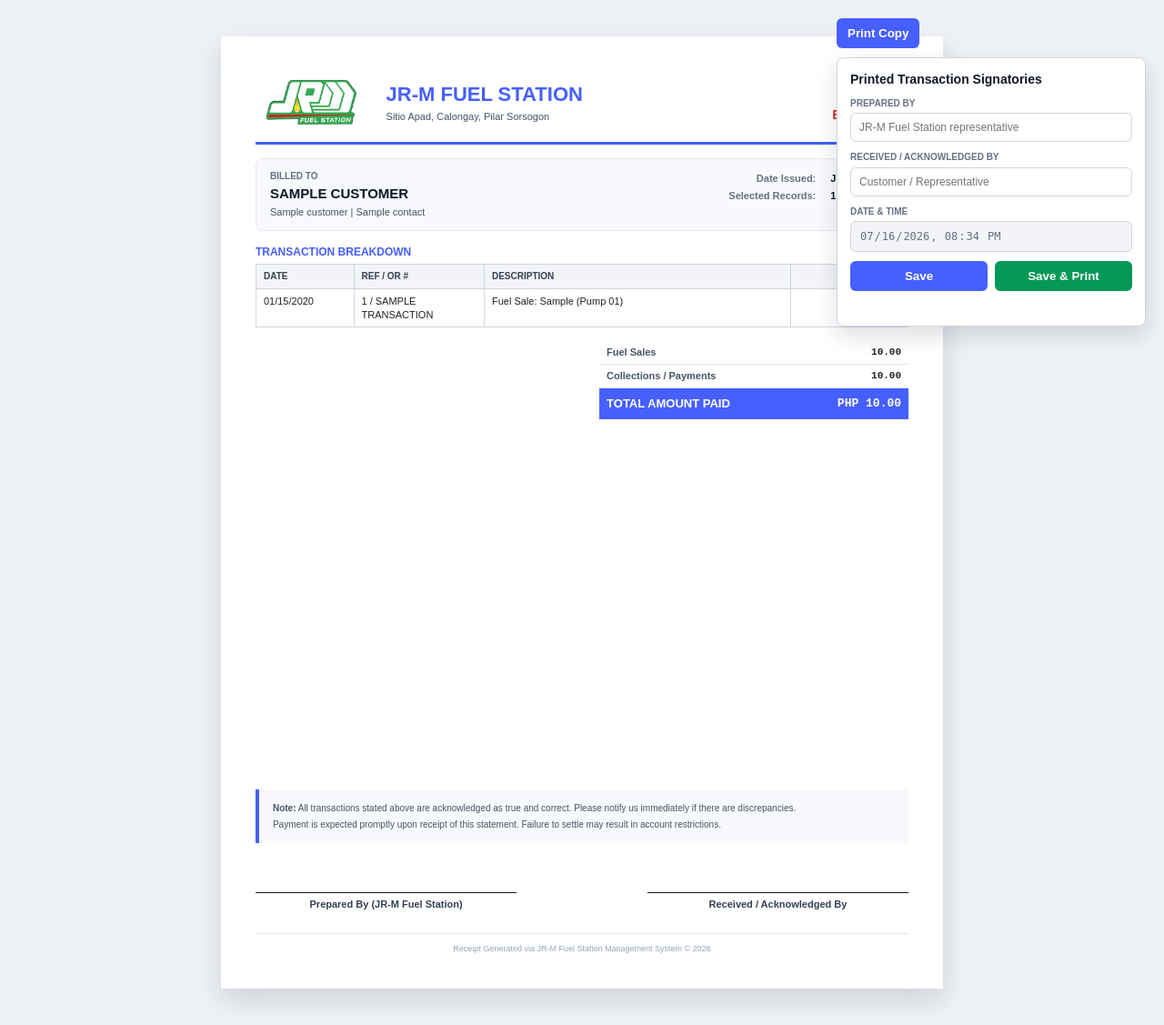
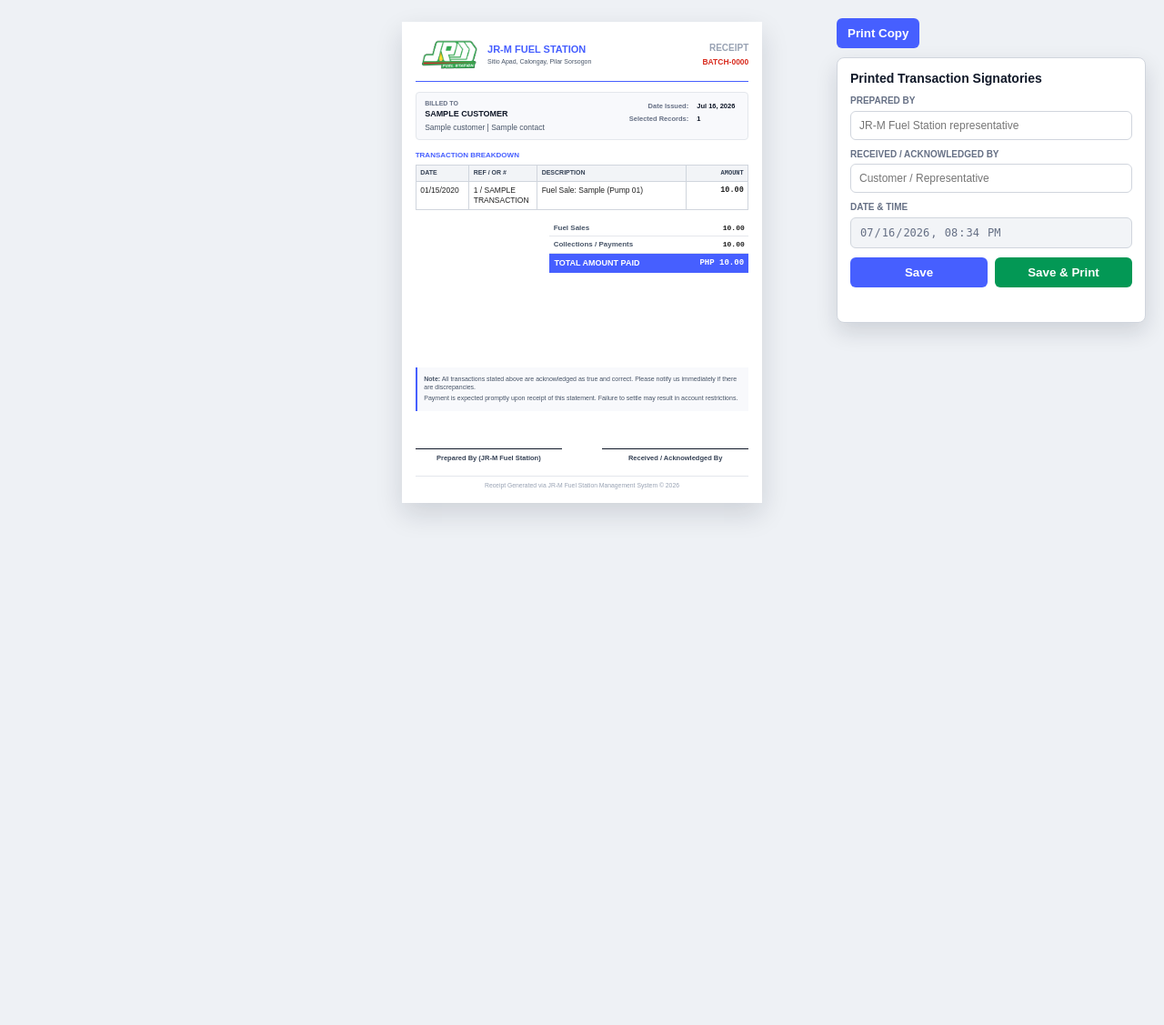
Before and after one commit to Mael404/posgasthesis, a Laravel app: template resources/views/pages/printedtransactions-print.blade.php in a window 1280 px wide. Shown: the whole page at 91% size. After the commit the page ends 570 px from the top, so only its background shows below. Run offline with Laravel 12, Linux system fonts and the light colour scheme; the template is opened without the code that fills it: most values are stand-ins (such as "Sample title", 1, 10 or a date in 2020).

Commit message:
feat: update printed transactions layout for A6 paper format and adjust styling for improved readability

```diff
--- a/resources/views/pages/printedtransactions-print.blade.php
+++ b/resources/views/pages/printedtransactions-print.blade.php
@@ -68,26 +68,32 @@
     <title>{{ $batchNo }} - {{ $documentTitle }}</title>
     @include('layouts.browser-icon')
     <style>
-        @page { margin: 1cm; size: A4 portrait; }
+        :root {
+            --a6-paper-width: 105mm;
+            --a6-paper-height: 148mm;
+            --a6-page-margin: 4mm;
+            --a6-print-height: 140mm;
+        }
+        @page { margin: 4mm; size: 105mm 148mm; }
         body {
             margin: 0;
             color: #222;
             font-family: Arial, Helvetica, sans-serif;
-            font-size: 11px;
-            line-height: 1.35;
+            font-size: 8.5px;
+            line-height: 1.24;
             -webkit-print-color-adjust: exact;
             print-color-adjust: exact;
         }
         p { margin: 0; }
         @media screen {
-            body { background: #eef1f5; padding: 40px; }
+            body { background: #eef1f5; padding: 24px; }
             .sheet {
                 background: #fff;
                 box-shadow: 0 12px 28px rgba(15, 23, 42, 0.14);
                 margin: 0 auto;
-                max-width: 210mm;
-                min-height: 277mm;
-                padding: 1cm;
+                max-width: var(--a6-paper-width);
+                min-height: var(--a6-paper-height);
+                padding: var(--a6-page-margin);
             }
             .no-print {
                 position: fixed;
@@ -99,7 +105,14 @@
         }
         @media print {
             body { background: #fff; }
-            .sheet { box-shadow: none; margin: 0; max-width: none; min-height: 100vh; padding: 0; }
+            .sheet {
+                box-shadow: none;
+                margin: 0;
+                max-width: none;
+                min-height: var(--a6-print-height);
+                padding: 0;
+                width: 100%;
+            }
             .no-print { display: none !important; }
         }
         .toolbar {
@@ -174,19 +187,20 @@
             box-sizing: border-box;
             display: flex;
             flex-direction: column;
-            min-height: 277mm;
+            min-height: var(--a6-print-height);
             position: relative;
         }
         .main-content { flex: 1; }
         .report-header {
-            border-bottom: 3px solid #465fff;
-            margin-bottom: 15px;
-            padding-bottom: 10px;
+            border-bottom: 1.5px solid #465fff;
+            margin-bottom: 3mm;
+            padding-bottom: 2mm;
         }
         .header-table, .meta-table, .data-table, .summary-table {
             border-collapse: collapse;
             width: 100%;
         }
+        .data-table { table-layout: fixed; }
         .header-table td {
             border: 0;
             padding: 0;
@@ -194,35 +208,36 @@
         }
         .logo {
             height: auto;
-            max-width: 130px;
+            max-width: 21mm;
         }
         .company-name {
             color: #465fff;
-            font-size: 22px;
+            font-size: 11px;
             font-weight: 900;
             margin: 0;
         }
         .company-details {
             color: #475467;
+            font-size: 7px;
             margin: 2px 0 0;
         }
         .statement-title {
             color: #98a2b3;
-            font-size: 18px;
+            font-size: 10px;
             font-weight: 900;
             text-align: right;
             text-transform: uppercase;
         }
         .statement-number {
             color: #d92d20;
-            font-size: 14px;
+            font-size: 8.5px;
             font-weight: 900;
-            margin-top: 5px;
+            margin-top: 1mm;
             text-align: right;
         }
         .status-stamp {
             color: rgba(28, 200, 138, 0.15);
-            font-size: 60px;
+            font-size: 30px;
             font-weight: 900;
             left: 50%;
             pointer-events: none;
@@ -236,25 +251,27 @@
             align-items: flex-start;
             background: #f8f9fc;
             border: 1px solid #e4e7ec;
-            border-radius: 8px;
+            border-radius: 4px;
             display: flex;
+            gap: 3mm;
             justify-content: space-between;
-            margin-bottom: 15px;
-            padding: 12px 15px;
+            margin-bottom: 3mm;
+            padding: 2mm 2.5mm;
         }
+        .bill-to { min-width: 0; }
         .bill-to-label {
             color: #667085;
             display: block;
-            font-size: 10px;
+            font-size: 7px;
             font-weight: 700;
             margin-bottom: 2px;
             text-transform: uppercase;
         }
         .bill-to h3 {
             color: #101828;
-            font-size: 15px;
+            font-size: 9px;
             font-weight: 900;
-            margin: 0 0 3px;
+            margin: 0 0 1mm;
             text-transform: uppercase;
         }
         .bill-to p {
@@ -263,8 +280,8 @@
         }
         .meta-table td {
             border: 0;
-            font-size: 11px;
-            padding: 2px 8px;
+            font-size: 7.5px;
+            padding: 0.6mm 1.2mm;
         }
         .meta-table td:first-child {
             color: #667085;
@@ -278,20 +295,22 @@
         }
         .table-title {
             color: #465fff;
-            font-size: 12px;
+            font-size: 8px;
             font-weight: 800;
-            margin-bottom: 5px;
+            margin-bottom: 1.5mm;
             text-transform: uppercase;
         }
         .data-table th, .data-table td {
             border: 1px solid #d0d5dd;
-            padding: 6px 8px;
+            overflow-wrap: anywhere;
+            padding: 1.1mm 1.2mm;
             vertical-align: top;
         }
+        .data-table tr { page-break-inside: avoid; }
         .data-table th {
             background: #f2f4f7;
             color: #344054;
-            font-size: 10px;
+            font-size: 7px;
             font-weight: 800;
             text-align: left;
             text-transform: uppercase;
@@ -305,15 +324,15 @@
         .summary-box {
             display: flex;
             justify-content: flex-end;
-            margin-top: 15px;
+            margin-top: 3mm;
             page-break-inside: avoid;
         }
-        .summary-table { width: 340px; }
+        .summary-table { width: 58mm; }
         .summary-table td {
             border: 0;
             border-bottom: 1px solid #e4e7ec;
-            font-size: 11px;
-            padding: 5px 8px;
+            font-size: 8px;
+            padding: 1mm 1.2mm;
         }
         .summary-table td:first-child {
             color: #475467;
@@ -323,61 +342,61 @@
         .grand-total td {
             border: 0 !important;
             color: #fff !important;
-            font-size: 13px !important;
+            font-size: 9px !important;
             font-weight: 900 !important;
-            padding: 8px !important;
+            padding: 1.4mm !important;
         }
         .bottom-section {
             margin-top: auto;
-            padding-top: 28px;
+            padding-top: 4mm;
             page-break-inside: avoid;
         }
         .instructions {
             background: #f8f9fc;
-            border-left: 4px solid #465fff;
+            border-left: 2px solid #465fff;
             color: #475467;
-            font-size: 10px;
-            margin-bottom: 28px;
-            padding: 10px 15px;
+            font-size: 7px;
+            margin-bottom: 4mm;
+            padding: 1.5mm 2mm;
         }
-        .instructions p { margin: 4px 0; }
+        .instructions p { margin: 1mm 0; }
         .signatures {
             display: flex;
             justify-content: space-between;
-            margin-top: 30px;
+            margin-top: 5mm;
         }
         .signature-box {
             text-align: center;
-            width: 40%;
+            width: 44%;
         }
         .sig-line {
             align-items: flex-end;
             border-bottom: 1px solid #101828;
             box-sizing: border-box;
             display: flex;
-            height: 25px;
+            height: 6mm;
             justify-content: center;
-            margin-bottom: 5px;
-            padding: 0 4px 3px;
+            margin-bottom: 1.2mm;
+            padding: 0 1mm 0.8mm;
         }
         .signature-name {
             display: block;
-            font-size: 11px;
+            font-size: 8px;
             font-weight: 700;
             line-height: 1.2;
             overflow-wrap: anywhere;
         }
         .sig-label {
             color: #344054;
-            font-size: 11px;
+            font-size: 7.5px;
             font-weight: 700;
         }
         .footer {
             border-top: 1px solid #e4e7ec;
             color: #98a2b3;
-            font-size: 9px;
-            margin-top: 24px;
-            padding-top: 10px;
+            font-size: 6.8px;
+            margin-top: 4mm;
+            padding-top: 1.5mm;
             text-align: center;
         }
     </style>
```
